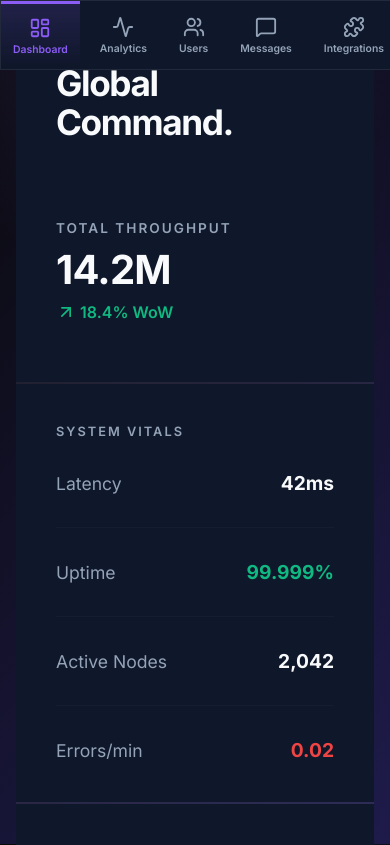
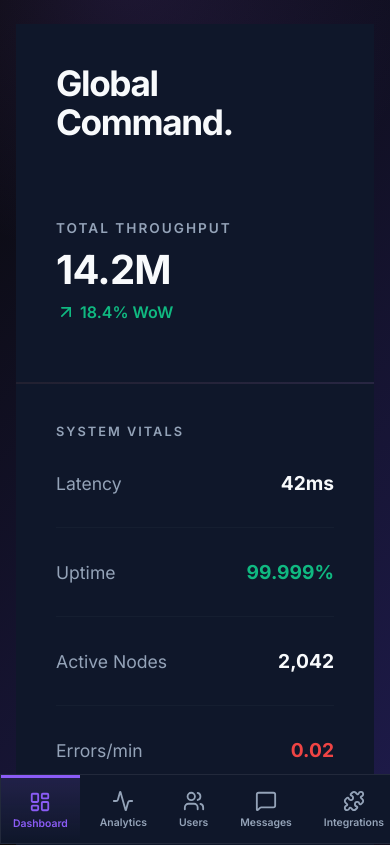
Before and after one commit to Gozilasim/frontend-vibe-lab, a React (Vite) app: page / in a window 390 px wide. Shown: the top 845 px of the page. Built offline with nearby package versions, Linux system fonts and the light colour scheme.

Commit message:
feat: Add Sidebar component styling and update README with a detailed project overview and setup instructions.

```diff
--- a/src/components/Sidebar.css
+++ b/src/components/Sidebar.css
@@ -174,6 +174,7 @@
 @media (max-width: 860px) {
   .sidebar {
     position: fixed;
+    top: auto;
     bottom: 0;
     left: 0;
     width: 100vw;
```
Also changed, not shown: 1 other file (tests, documents, lock files or other folders).
